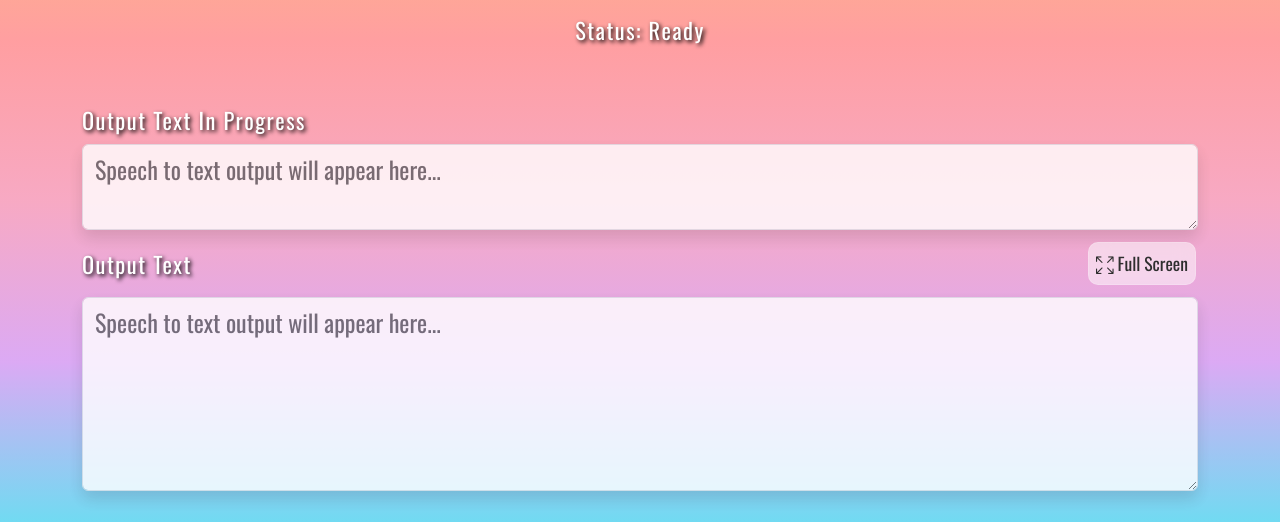
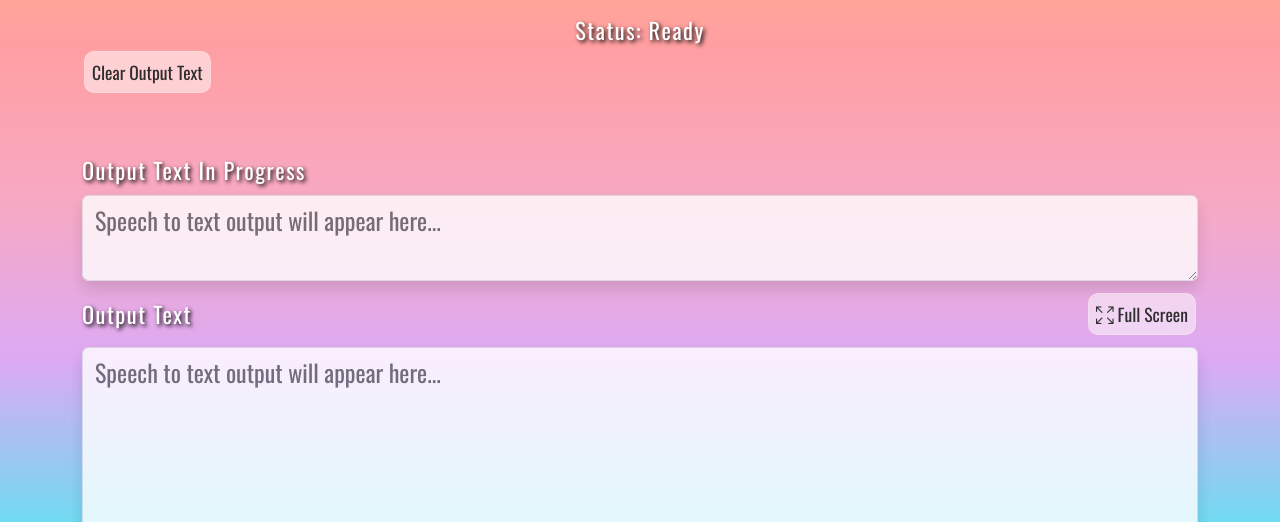
Before and after one commit to warrenkc/speech-utilities, a website built with Vite: page index.html in a window 1280 px wide. Shown: the part 278-800 px from the top of the page. Built offline with nearby package versions, Linux system fonts and the light colour scheme.

Commit message:
Add clear output text button and functionality in UI

```diff
--- a/index.html
+++ b/index.html
@@ -148,7 +148,7 @@
                             <button type="button" id="resetSequence" class="warrenz-button">Reset to 0</button>
                         </div>
                         <small class="form-text text-muted d-block">
-                            Sequence number for caption ordering. Set manually or reset if captions appear out of order.
+                            Sequence number for Zoom. If this is incorrect, captions will not work properly.
                         </small>
                     </div>
                 </div>
@@ -228,6 +228,7 @@
                     <div class="d-flex align-items-center gap-2">
                         <div id="timerDisplay" class="text-left warrenz-label" style="display: none;">Billable Time: 00:00:00</div>
                         <button type="button" id="resetTimerBtn" class="warrenz-button" style="display: none;">Reset Timer</button>
+                        <button type="button" id="clearOutputTextBtn" class="warrenz-button">Clear Output Text</button>
                     </div>
                     <canvas id="audioVisualizer" height="50" style="flex-shrink: 0;"></canvas>
                 </div>
@@ -244,7 +245,7 @@
                             <i class="bi bi-arrows-fullscreen"></i> Full Screen
                         </button>
                     </div>
-                    <textarea class="form-control shadow main-textarea-inputs" id="outputText" rows="5" readonly
+                    <textarea class="form-control shadow main-textarea-inputs" id="outputText" rows="15" readonly
                         placeholder="Speech to text output will appear here..."></textarea>
 
                 </div>
--- a/src/main.js
+++ b/src/main.js
@@ -33,6 +33,7 @@ document.addEventListener('DOMContentLoaded', function () {
     const fullScreenOutputModal = document.getElementById('fullScreenOutputModal');
     const fullScreenOutputText = document.getElementById('fullScreenOutputText');
     const clearOutputBtn = document.getElementById('clearOutputBtn');
+    const clearOutputTextBtn = document.getElementById('clearOutputTextBtn');
     const timerDisplay = document.getElementById('timerDisplay');
     const resetTimerBtn = document.getElementById('resetTimerBtn');
     let recognizer;
@@ -93,6 +94,7 @@ document.addEventListener('DOMContentLoaded', function () {
     sequenceInput.addEventListener('blur', validateCaptionSequence);
     resetSequenceButton.addEventListener('click', resetSequenceCounter);
     resetTimerBtn.addEventListener('click', resetAccumulatedTimer);
+    clearOutputTextBtn.addEventListener('click', clearAllOutput);
 
     // Full screen modal event listeners
     fullScreenOutputModal.addEventListener('show.bs.modal', syncOutputToModal);
```
